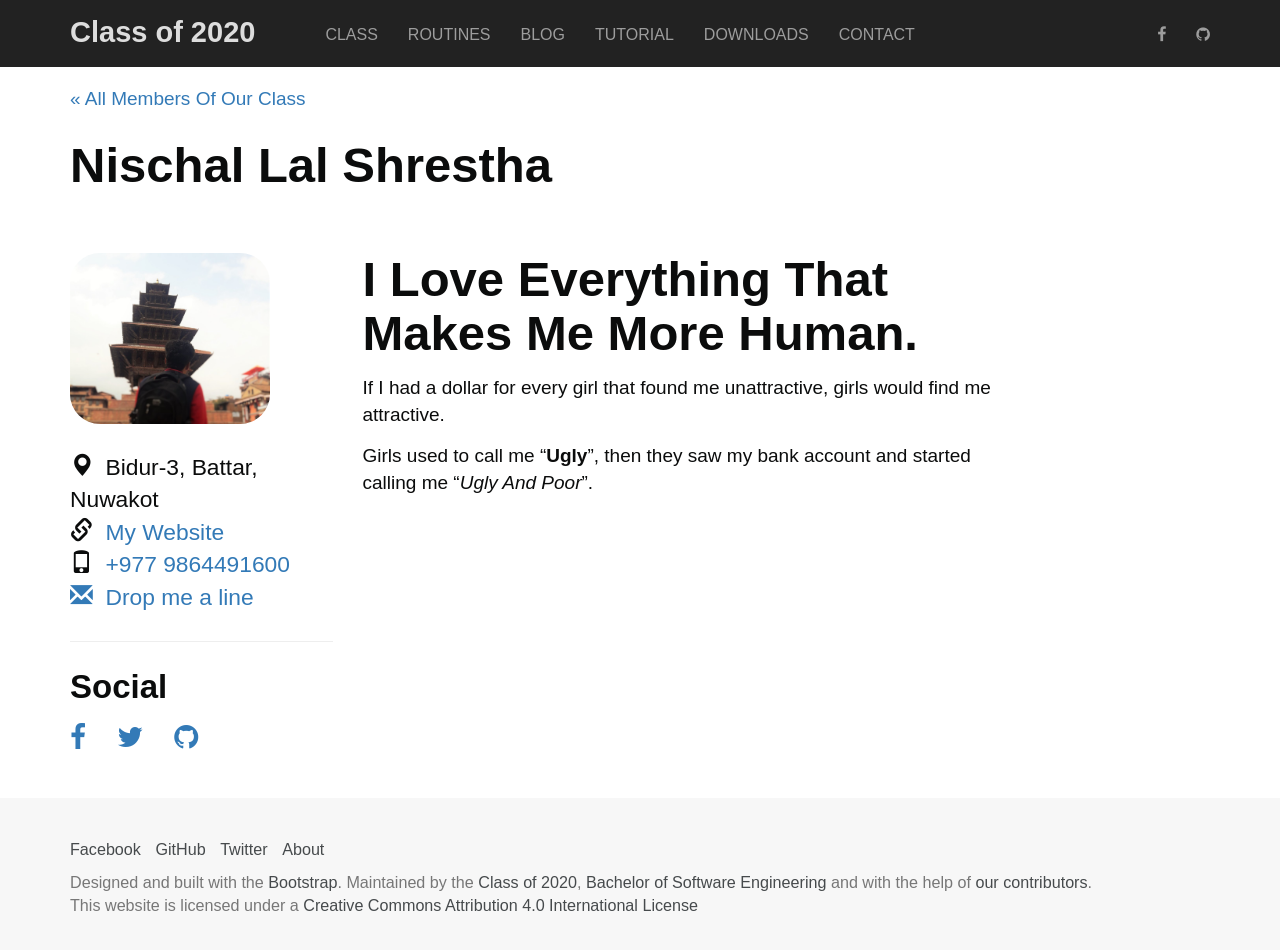
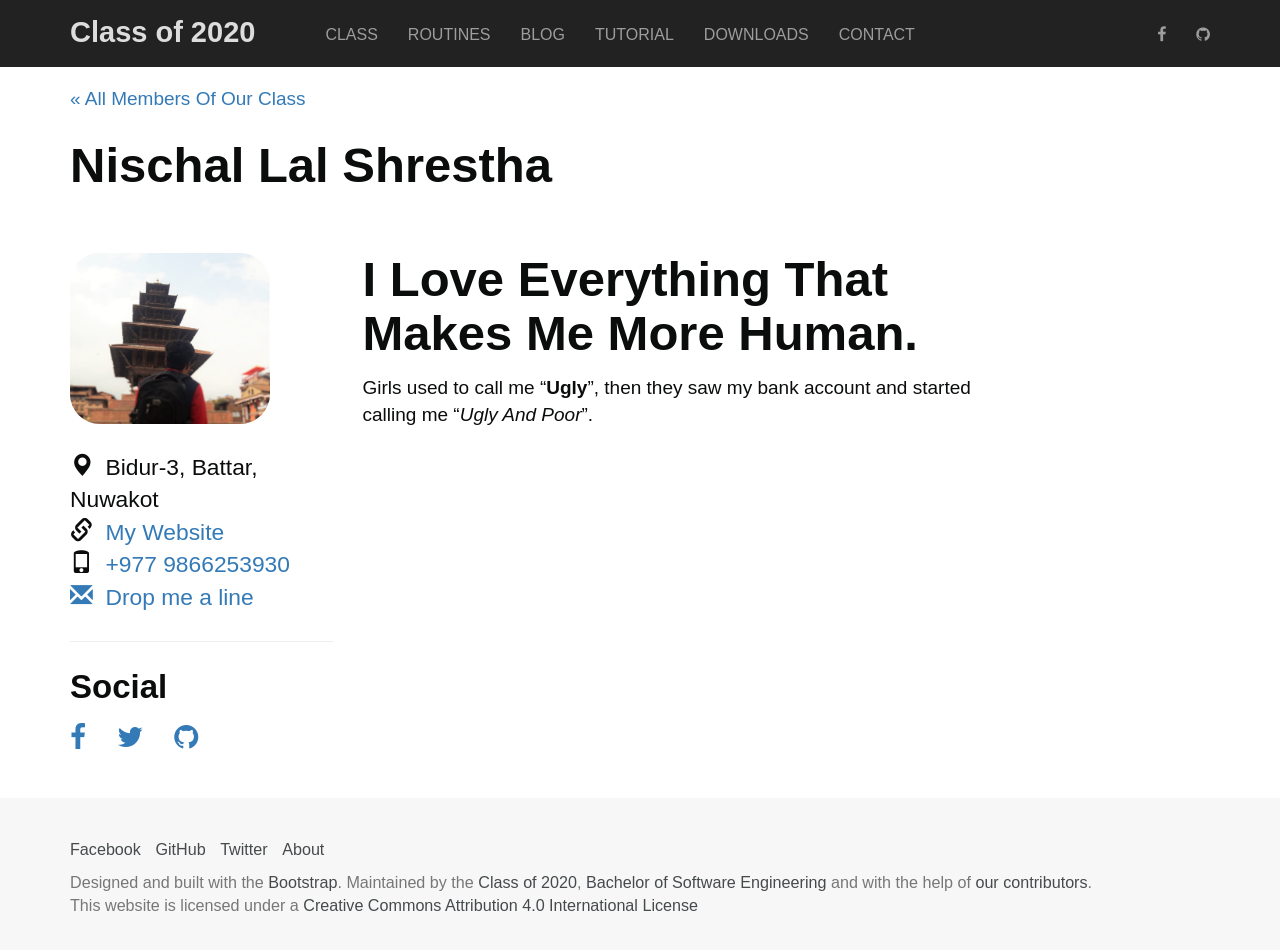
Before and after one commit to Classof2020/classof2020.github.io, a Jekyll site: the page built from _class/nischal_shrestha.md, in a window 1280 px wide and 958 px high. Shown: the top 950 px of the window. Built offline with Jekyll 4.4.1, drawn with Linux system fonts in a browser that asks for light colours; nearby versions of some CDN libraries; some web fonts are replaced.

Commit message:
Update nischal_shrestha.md

```diff
--- a/_class/nischal_shrestha.md
+++ b/_class/nischal_shrestha.md
@@ -3,8 +3,8 @@ firstname: Nischal Lal
 lastname: Shrestha
 photo: nischal_shrestha.jpg
 place: Bidur-3, Battar, Nuwakot
-email: hi@nischal.info.np
-phonenumber: 9864491600
+email: namaste@nischal.info.np
+phonenumber: 9866253930
 website: https://nischal.info.np
 facebook: https://www.facebook.com/dakkulanthu
 twitter: https://www.twitter.com/dakkulanthu
@@ -17,7 +17,4 @@ layout: profile
 
 # I Love Everything That Makes Me More Human.
 
-
- If I had a dollar for every girl that found me unattractive, girls would find me attractive.
-
 Girls used to call me "**Ugly**", then they saw my bank account and started calling me "*Ugly And Poor*".
```
